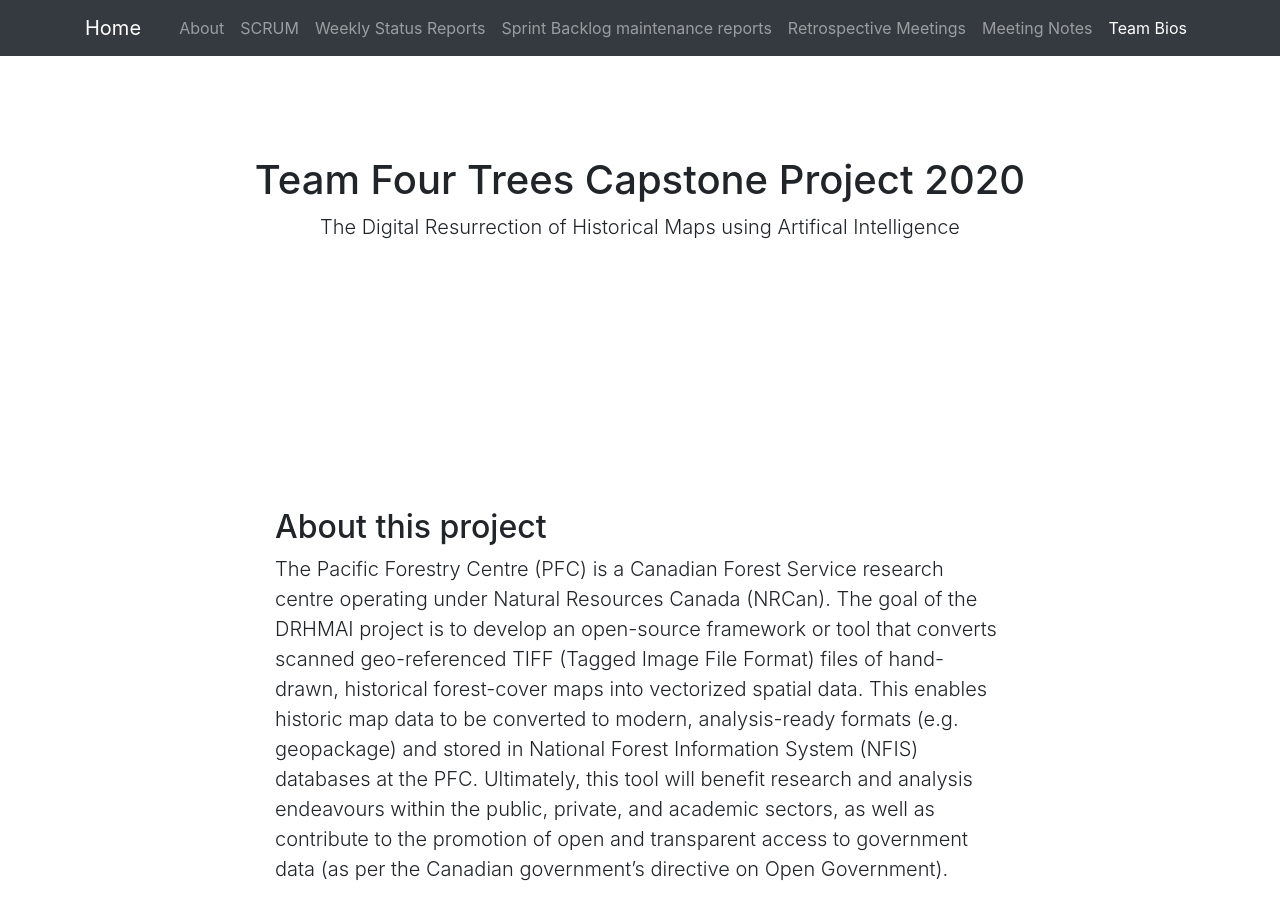
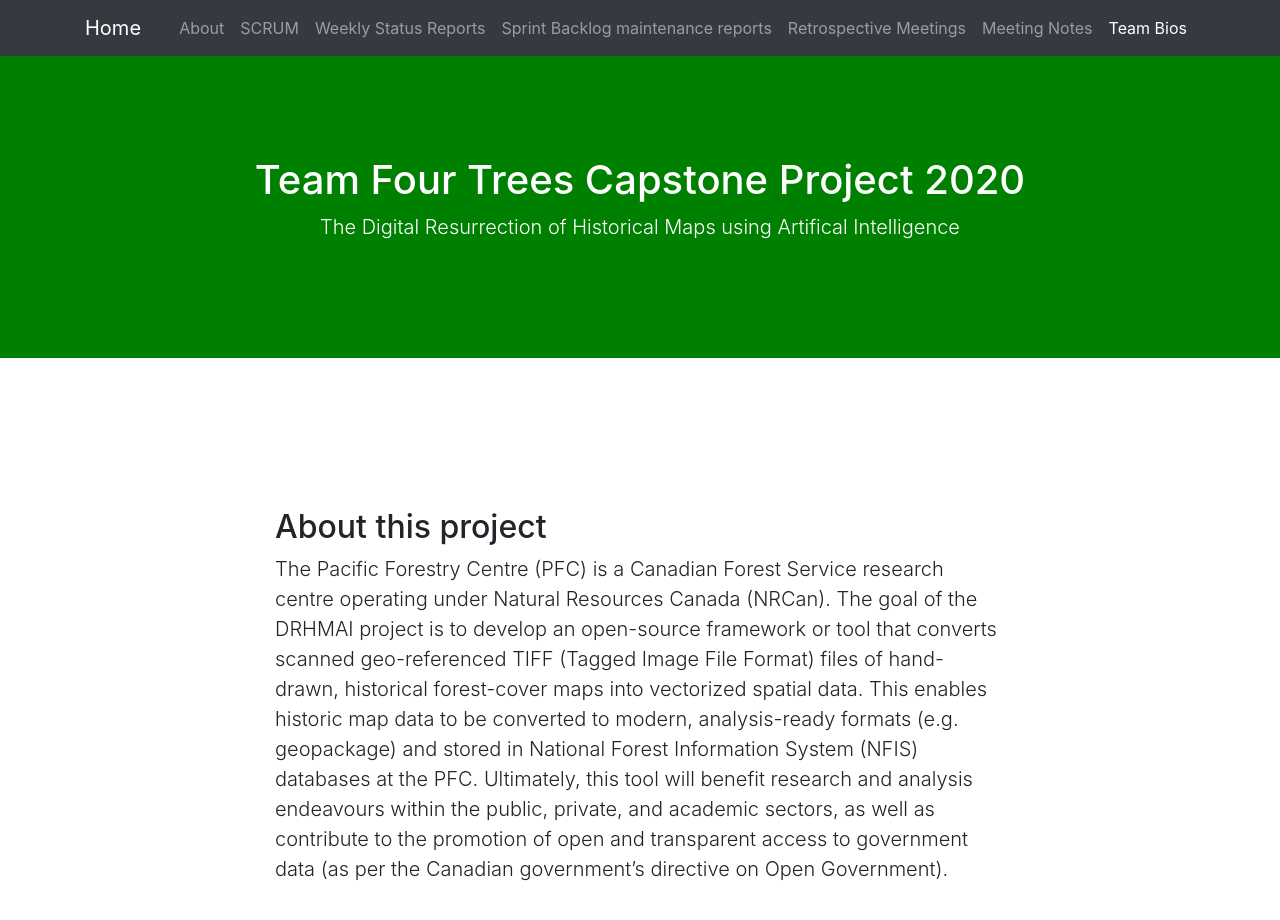
Before and after one commit to teamfourtrees/eportfolio, a website with bundled scripts: page index.html in a window 1280 px wide. Shown: the top 920 px of the page. Built offline with nearby package versions, Linux system fonts and the light colour scheme.

Commit message:
added css to style sheet for green bckgrd

```diff
--- a/css/scrolling-nav.css
+++ b/css/scrolling-nav.css
@@ -17,3 +17,8 @@ section {
   max-width: 200px;
   max-height: 200px;
 }
+
+.banner {
+  background-color: green;
+  color: white;
+}
--- a/index.html
+++ b/index.html
@@ -55,7 +55,7 @@
     </div>
   </nav>
 
-  <header style="background-color:green text:white">
+  <header class="banner">
     <div class="container text-center">
       <h1>Team Four Trees Capstone Project 2020</h1>
       <p class="lead">The Digital Resurrection of Historical Maps using Artifical Intelligence</p>
```
